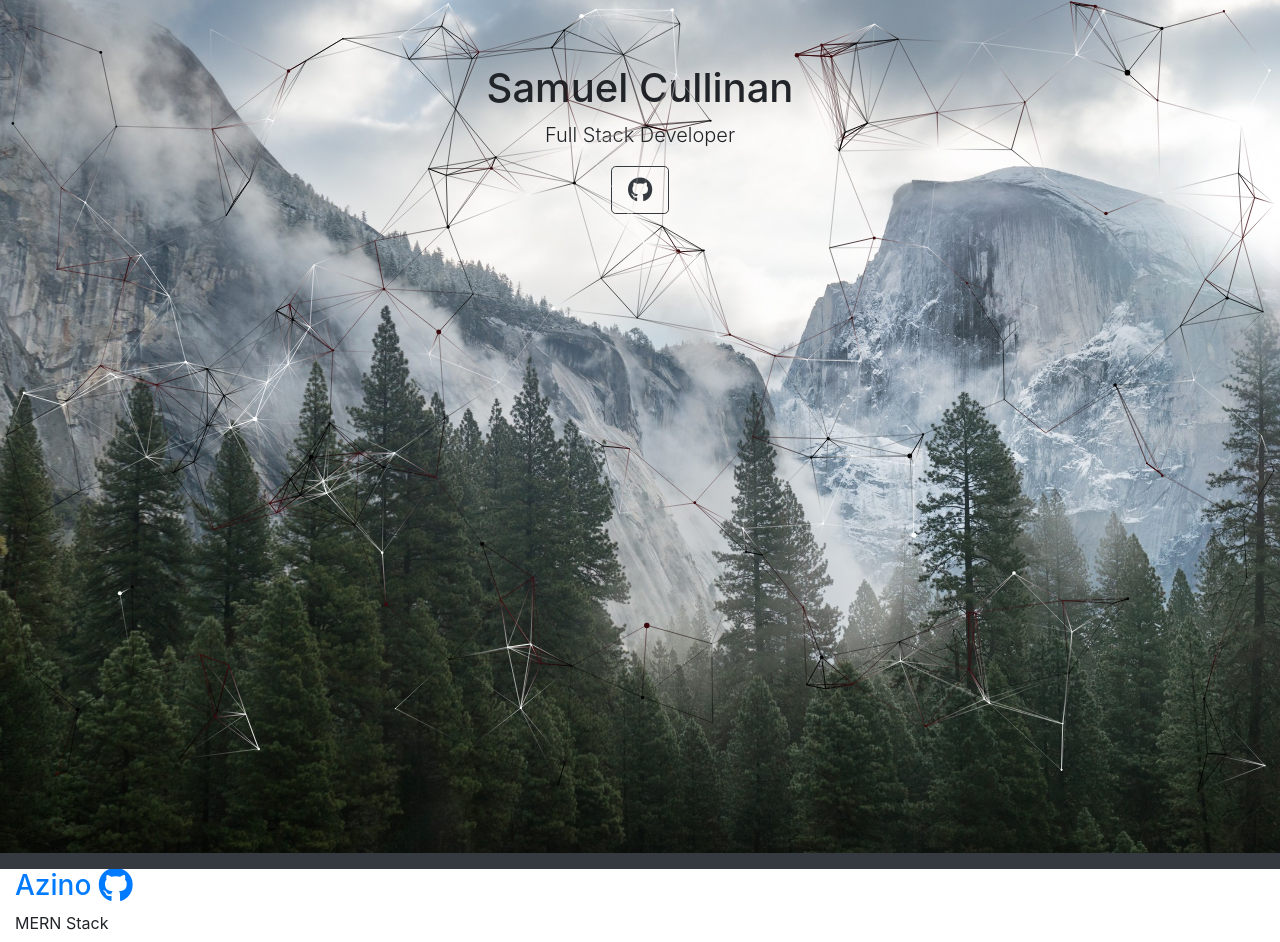
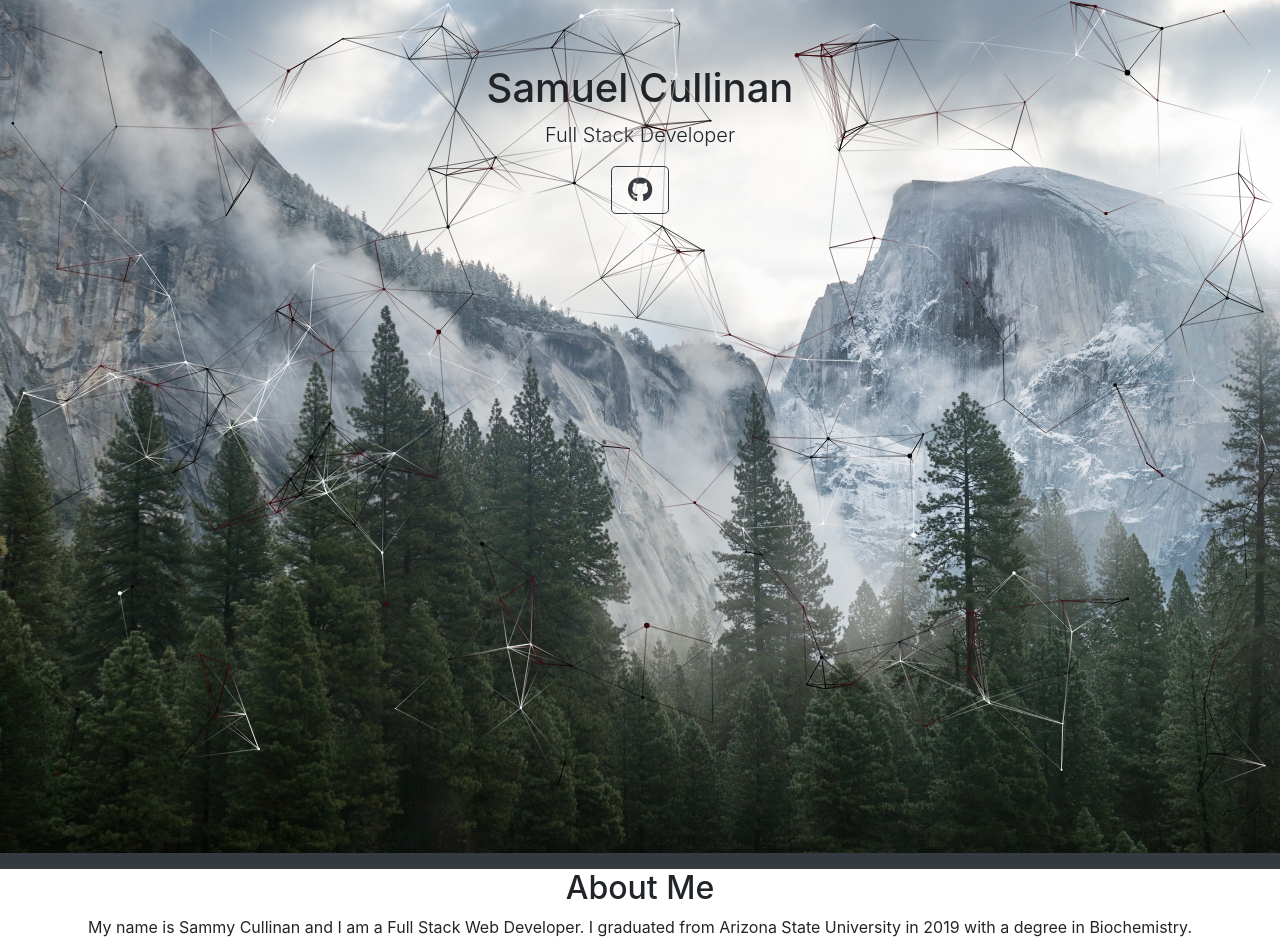
Before and after one commit to cullinans1/re-portfolio, a React (Create React App) app: page / in a window 1280 px wide. Shown: the top 942 px of the page. Built offline with nearby package versions, Linux system fonts and the light colour scheme.

Commit message:
removed hard coded display of portfolio

```diff
--- a/src/App.js
+++ b/src/App.js
@@ -3,7 +3,7 @@ import Nav from "./components/Nav";
 import Header from "./components/Header";
 import Page from "./components/Page";
 import "./App.css";
-import Portfolio from "./components/Portfolio";
+// import Portfolio from "./components/Portfolio";
 
 function App() {
   const [pages] = useState([
@@ -29,7 +29,7 @@ function App() {
         currentPage={currentPage}
       ></Nav>
       <main>
-        <Portfolio></Portfolio>
+        {/* <Portfolio></Portfolio> */}
         <Page currentPage={currentPage}></Page>
       </main>
     </div>
```
